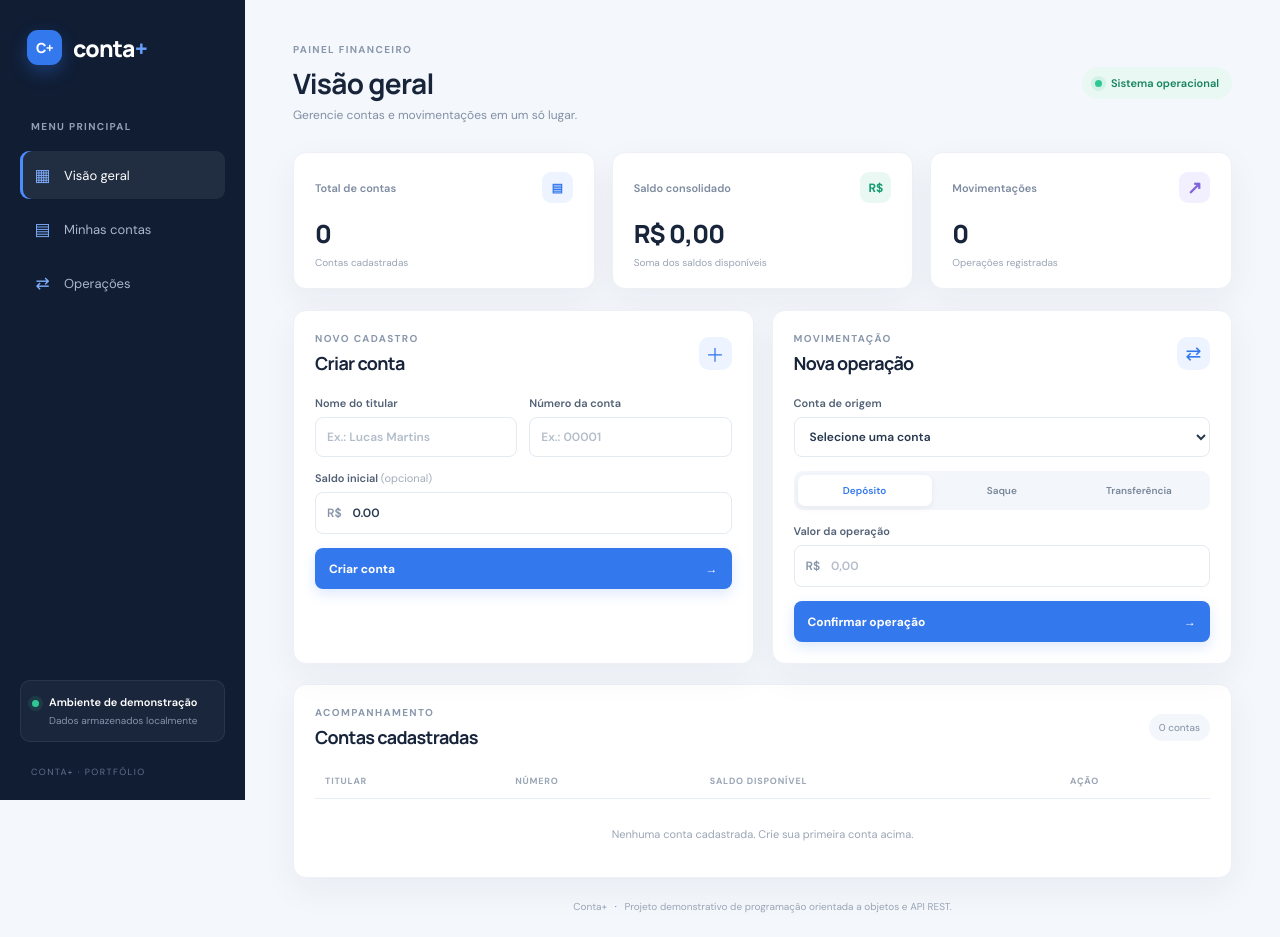
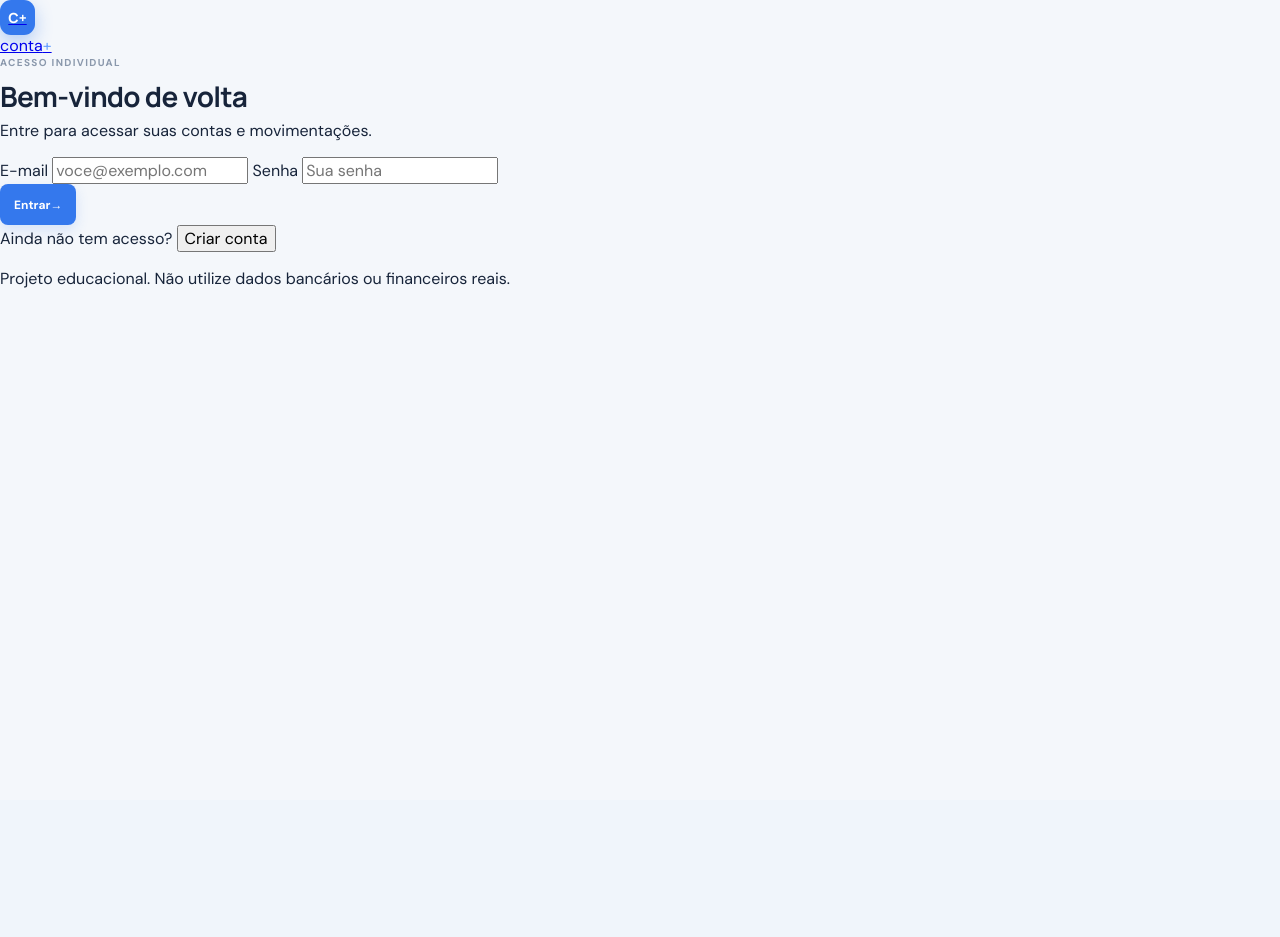
Before and after one commit to lucasmportela/Conta-Plus-Sistema-de-Contas-Bancarias, a Flask app: page / in a window 1280 px wide. After the commit the page ends 288 px from the top, so only its background shows below. Run offline with Flask 3, Linux system fonts and the light colour scheme.

Commit message:
feat: adiciona telas de login e cadastro do Conta+

```diff
--- a/templates/index.html
+++ b/templates/index.html
@@ -3,7 +3,7 @@
 <head>
   <meta charset="UTF-8">
   <meta name="viewport" content="width=device-width, initial-scale=1.0">
-  <meta name="description" content="Sistema demonstrativo de gerenciamento de contas bancárias.">
+  <meta name="description" content="Sistema demonstrativo de gerenciamento de contas bancárias com acesso individual.">
   <title>Conta+ | Gestão bancária</title>
   <link rel="preconnect" href="https://fonts.googleapis.com">
   <link rel="preconnect" href="https://fonts.gstatic.com" crossorigin>
@@ -11,7 +11,50 @@
   <link rel="stylesheet" href="{{ url_for('static', filename='css/style.css') }}">
 </head>
 <body>
-  <div class="app-shell">
+  <section class="auth-screen" id="auth-view">
+    <div class="auth-card">
+      <a class="auth-brand" href="/">
+        <span class="brand-mark">C+</span>
+        <span>conta<span class="brand-light">+</span></span>
+      </a>
+      <p class="eyebrow">ACESSO INDIVIDUAL</p>
+      <div id="auth-login">
+        <h1>Bem-vindo de volta</h1>
+        <p class="auth-description">Entre para acessar suas contas e movimentações.</p>
+        <form id="form-login" class="auth-form">
+          <label>E-mail
+            <input name="email" type="email" maxlength="254" autocomplete="email" placeholder="voce@exemplo.com" required>
+          </label>
+          <label>Senha
+            <input name="senha" type="password" maxlength="128" autocomplete="current-password" placeholder="Sua senha" required>
+          </label>
+          <button class="button button-primary" type="submit">Entrar <span>→</span></button>
+        </form>
+        <p class="auth-switch">Ainda não tem acesso? <button type="button" id="mostrar-registro">Criar conta</button></p>
+      </div>
+      <div id="auth-register" class="hidden">
+        <h1>Crie seu acesso</h1>
+        <p class="auth-description">Seu cadastro terá contas e movimentações privadas.</p>
+        <form id="form-registro" class="auth-form">
+          <label>Nome
+            <input name="nome" type="text" minlength="3" maxlength="80" autocomplete="name" placeholder="Seu nome" required>
+          </label>
+          <label>E-mail
+            <input name="email" type="email" maxlength="254" autocomplete="email" placeholder="voce@exemplo.com" required>
+          </label>
+          <label>Senha
+            <input name="senha" type="password" minlength="10" maxlength="128" autocomplete="new-password" placeholder="Mínimo de 10 caracteres" required>
+          </label>
+          <button class="button button-primary" type="submit">Criar acesso <span>→</span></button>
+        </form>
+        <p class="auth-switch">Já possui cadastro? <button type="button" id="mostrar-login">Entrar</button></p>
+      </div>
+      <p class="auth-feedback" id="auth-feedback" role="alert" aria-live="polite"></p>
+      <p class="auth-footnote">Projeto educacional. Não utilize dados bancários ou financeiros reais.</p>
+    </div>
+  </section>
+
+  <div class="app-shell hidden" id="app-shell">
     <aside class="sidebar">
       <a class="brand" href="/">
         <span class="brand-mark">C+</span>
@@ -23,7 +66,7 @@
       <a class="nav-item" href="#operacoes"><span class="nav-icon">⇄</span> Operações</a>
       <div class="sidebar-note">
         <span class="note-dot"></span>
-        <div><strong>Ambiente de demonstração</strong><small>Dados armazenados localmente</small></div>
+        <div><strong>Dados isolados por usuário</strong><small>Acesso protegido por sessão</small></div>
       </div>
       <div class="sidebar-footer">CONTA+ · PORTFÓLIO</div>
     </aside>
@@ -33,26 +76,30 @@
         <div>
           <p class="eyebrow">PAINEL FINANCEIRO</p>
           <h1>Visão geral</h1>
-          <p class="subtitle">Gerencie contas e movimentações em um só lugar.</p>
+          <p class="subtitle">Gerencie suas contas e movimentações em um só lugar.</p>
         </div>
-        <div class="status-pill"><span></span> Sistema operacional</div>
+        <div class="topbar-actions">
+          <div class="status-pill"><span></span> Sessão protegida</div>
+          <span class="user-chip" id="usuario-atual"></span>
+          <button class="button button-logout" id="botao-sair" type="button">Sair</button>
+        </div>
       </header>
 
       <section class="summary-grid" id="visao-geral">
         <article class="summary-card">
           <div class="summary-top"><span>Total de contas</span><span class="summary-icon blue">▤</span></div>
           <strong id="total-contas">0</strong>
-          <small>Contas cadastradas</small>
+          <small>Suas contas cadastradas</small>
         </article>
         <article class="summary-card">
           <div class="summary-top"><span>Saldo consolidado</span><span class="summary-icon green">R$</span></div>
           <strong id="saldo-total">R$ 0,00</strong>
-          <small>Soma dos saldos disponíveis</small>
+          <small>Soma dos seus saldos disponíveis</small>
         </article>
         <article class="summary-card">
           <div class="summary-top"><span>Movimentações</span><span class="summary-icon violet">↗</span></div>
           <strong id="total-movimentacoes">0</strong>
-          <small>Operações registradas</small>
+          <small>Suas operações registradas</small>
         </article>
       </section>
 
@@ -91,7 +138,7 @@
 
       <section class="panel accounts-panel" id="contas">
         <div class="panel-heading accounts-heading">
-          <div><p class="eyebrow">ACOMPANHAMENTO</p><h2>Contas cadastradas</h2></div>
+          <div><p class="eyebrow">ACOMPANHAMENTO</p><h2>Minhas contas</h2></div>
           <span class="count-label" id="count-label">0 contas</span>
         </div>
         <div class="table-wrap">
@@ -103,7 +150,7 @@
           </table>
         </div>
       </section>
-      <footer>Conta+ <span>·</span> Projeto demonstrativo de programação orientada a objetos e API REST.</footer>
+      <footer>Conta+ <span>·</span> Projeto demonstrativo com autenticação e isolamento de dados por usuário.</footer>
     </main>
   </div>
 
```
